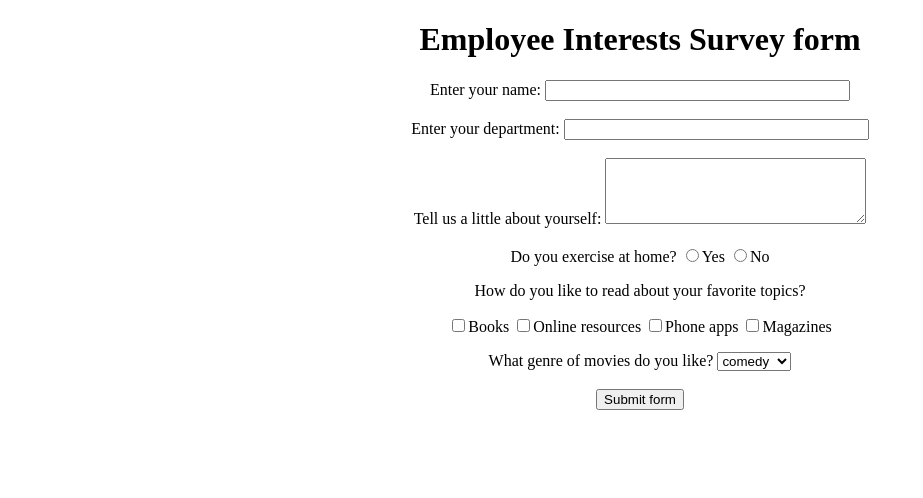
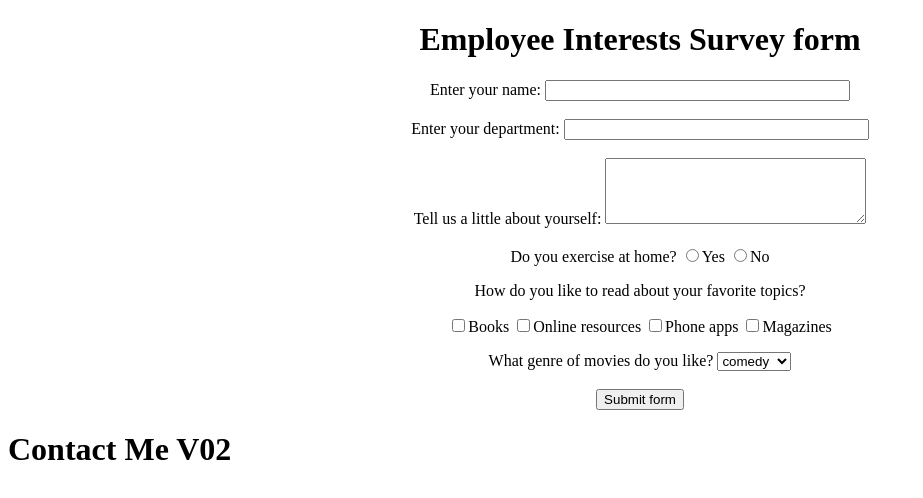
Before and after one commit to HermesDeveloper/Web-SDM, a plain HTML site: page index.html in a window 1280 px wide. Shown: the whole page, without its empty margins (0-923 px from the left). Drawn offline with Linux system fonts and the light colour scheme.

Commit message:
Add ContactMe
Add Contact Me on Footer V02

```diff
--- a/index.html
+++ b/index.html
@@ -51,5 +51,9 @@ What genre of movies do you like?
 <input type=submit value="Submit form">
 </div>
 </form>
+
+<footer>
+    <h1>Contact Me V02</h1>
+</footer>
 </body>
 </html>
```
